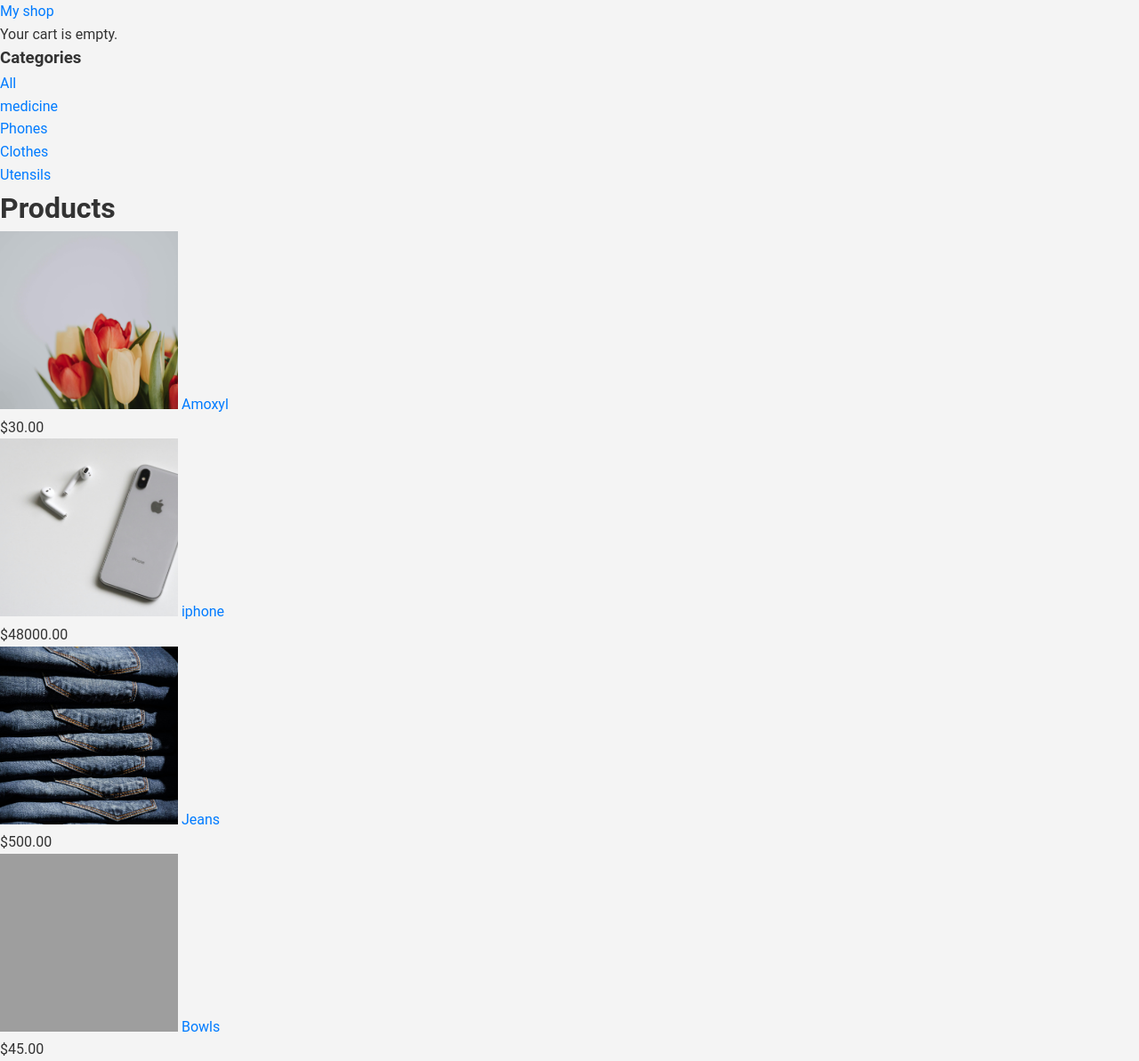
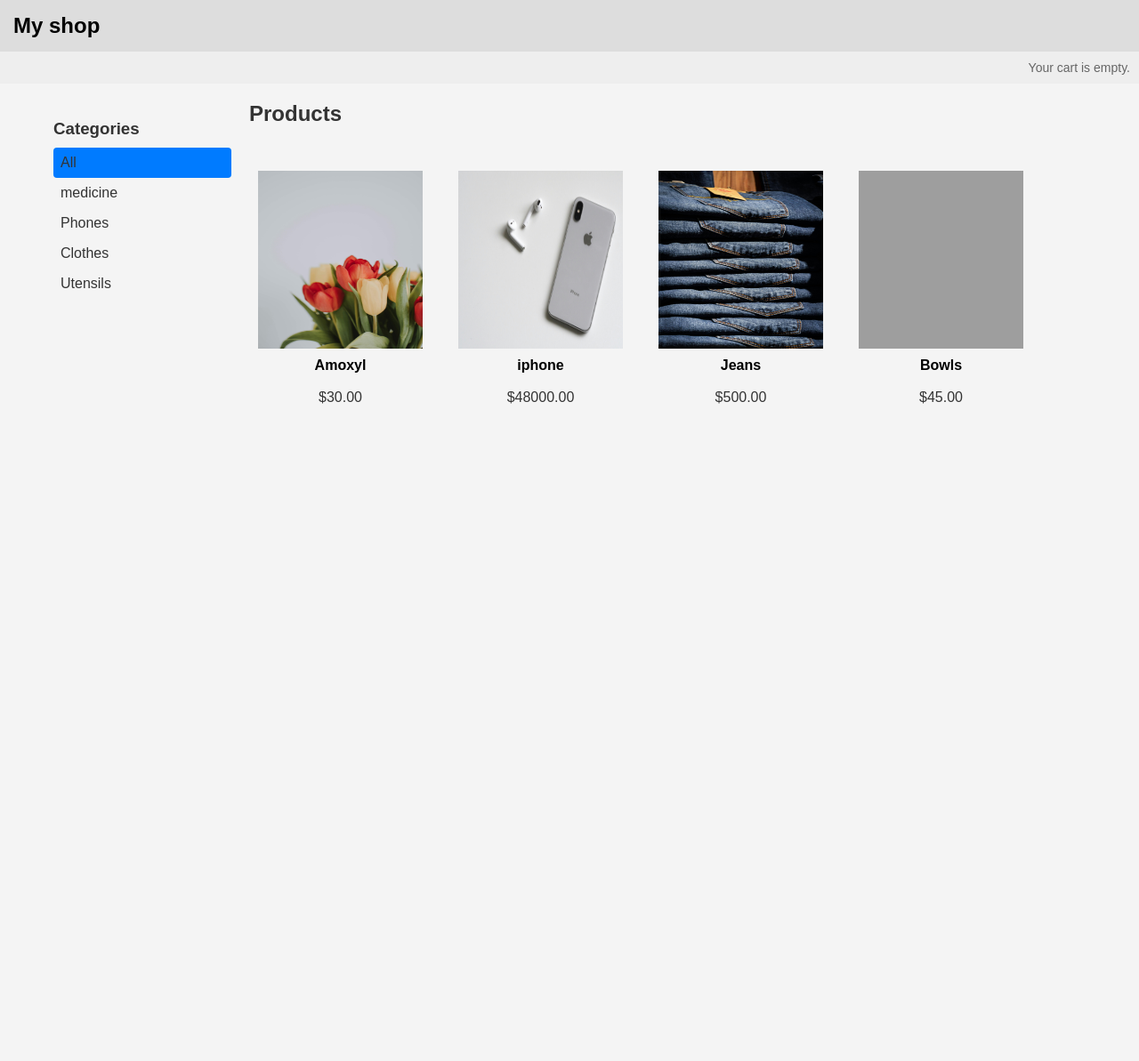
Before and after one commit to smsharon/onlineShop_django, a Django app: page / in a window 1280 px wide. Shown: the whole page at 89% size. After the commit the page ends 454 px from the top, so only its background shows below. Run offline with Django 5.2, Linux system fonts and the light colour scheme; data comes from the database, SQL or seed files in the repository; grey boxes are pictures that could not be loaded.

Commit message:
fix: change styling

```diff
--- a/myshop/static/css/base.css
+++ b/myshop/static/css/base.css
@@ -1,139 +1,147 @@
-/* Reset/Normalize Styles */
-*,
-*::before,
-*::after {
-  margin: 0;
-  padding: 0;
-  box-sizing: border-box;
-}
-
-html, body {
-  height: 100%;
+/* General Reset */
+* {
+    margin: 0;
+    padding: 0;
+    box-sizing: border-box;
 }
 
 body {
-  font-family: 'Roboto', sans-serif;
-  font-size: 16px;
-  line-height: 1.6;
-  background-color: #f4f4f4;
-  color: #333;
+    font-family: 'Arial', sans-serif;
+    background-color: #f4f4f4;
+    color: #333;
 }
 
-/* Links */
-a {
-  text-decoration: none;
-  color: #007bff;
+/* Header */
+#header {
+    background-color: #ddd;
+    padding: 15px;
+    display: flex;
+    justify-content: space-between;
+    align-items: center;
 }
 
-a:hover {
-  text-decoration: underline;
-  color: #0056b3;
+.logo {
+    text-decoration: none;
+    font-size: 24px;
+    color: black;
+    font-weight: bold;
+}
+
+#subheader {
+    background-color: #eee;
+    padding: 10px;
+    text-align: right;
+    font-size: 14px;
+    color: #666;
 }
 
 /* Layout */
-.container {
-  width: 90%;
-  margin: 0 auto;
-  max-width: 1200px;
+#content {
+    display: flex;
+    margin: 20px auto;
+    max-width: 1200px;
 }
 
-header {
-  background-color: #333;
-  color: white;
-  padding: 20px 0;
-  text-align: center;
+/* Sidebar */
+#sidebar {
+    width: 20%;
+    float: left;
+    padding: 20px;
 }
 
-footer {
-  background-color: #333;
-  color: white;
-  padding: 10px 0;
-  text-align: center;
-  position: fixed;
-  width: 100%;
-  bottom: 0;
+#sidebar h3 {
+    margin-bottom: 10px;
 }
 
-/* Form Elements */
-input, textarea, select {
-  width: 100%;
-  padding: 10px;
-  border: 1px solid #ccc;
-  border-radius: 4px;
+#sidebar ul {
+    list-style: none;
 }
 
-button {
-  padding: 10px 20px;
-  background-color: #007bff;
-  color: white;
-  border: none;
-  border-radius: 4px;
-  cursor: pointer;
+#sidebar li {
+    padding: 8px;
+    cursor: pointer;
 }
 
-button:hover {
-  background-color: #0056b3;
+#sidebar a {
+    text-decoration: none;
+    color: #333;
+    font-size: 16px;
 }
 
-/* Utility Classes */
-.center {
-  text-align: center;
+#sidebar .selected {
+    background-color: #007bff;
+    color: white;
+    border-radius: 4px;
+    padding: 8px;
 }
 
-.text-right {
-  text-align: right;
+/* Product List */
+#main {
+    width: 75%;
+    float: right;
 }
 
-.margin-top {
-  margin-top: 20px;
+#main h1 {
+    width: 100%;
+    display: block;
+    font-size: 24px;
+    font-weight: bold;
+    margin-bottom: 15px;
+    text-align: left; /* Align to the left */
+    clear: both; /* Ensure it doesn't float next to the images */
 }
 
-.margin-bottom {
-  margin-bottom: 20px;
+.product-list {
+    display: flex;
+    flex-wrap: wrap;
+    gap: 20px;
 }
 
-.hidden {
-  display: none;
+.item {
+    width: calc(25% - 20px); /* Adjust width based on columns */
+    text-align: center;
+    padding: 10px;
+    border-radius: 5px;
+}
+
+.item img {
+    width: 100%;
+    height: 200px;
+    display: block;
+    margin: 0 auto 10px;
+}
+
+.item a {
+    text-decoration: none;
+    color: black;
+    font-weight: bold;
+    display: block;
+    margin-top: 5px;
+}
+
+.item a:hover {
+    color: #007bff;
+}
+
+.price {
+    font-weight: bold;
+    color: green;
 }
 
 /* Responsive Design */
 @media (max-width: 768px) {
-  .container {
-    width: 95%;
-  }
+    #content {
+        flex-direction: column;
+        align-items: center;
+    }
 
-  header {
-    font-size: 18px;
-  }
+    #sidebar {
+        width: 100%;
+        text-align: center;
+        margin-bottom: 20px;
+    }
+
+    .product-list {
+        grid-template-columns: repeat(auto-fill, minmax(150px, 1fr));
+    }
 }
-
-@media (max-width: 480px) {
-  header {
-    font-size: 16px;
-  }
-
-  .container {
-    width: 100%;
-  }
-}
-
-/* General styles for all images */
-img {
-    max-width: 100%;
-    height: auto;
-  }
-
-  /* Product image size and aspect ratio */
-  .item img {
-    width: 200px;  /* You can change this value */
-    height: 200px;
-    object-fit: cover; /* Ensures image covers the area without distortion */
-  }
-
-  /* Responsive adjustments for smaller screens */
-  @media (max-width: 768px) {
-    .item img {
-      width: 100%;
-      height: auto;
-    }
-  }
```
Also changed, not shown: myshop/media/products/2025/04/03/pexels-lilartsy-2058498.jpg (renamed from myshop/products/2025/04/03/pexels-lilartsy-2058498.jpg).
